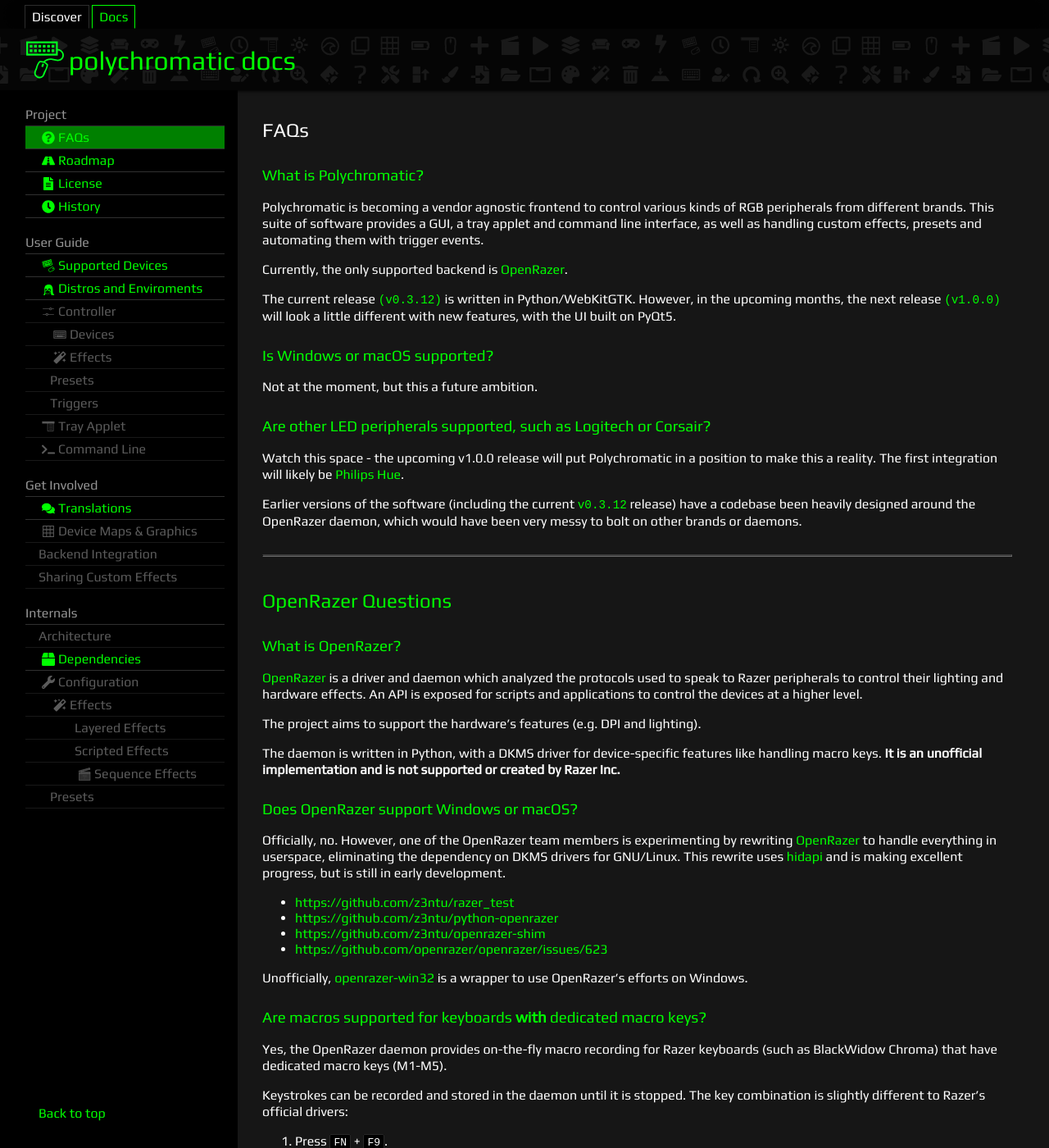
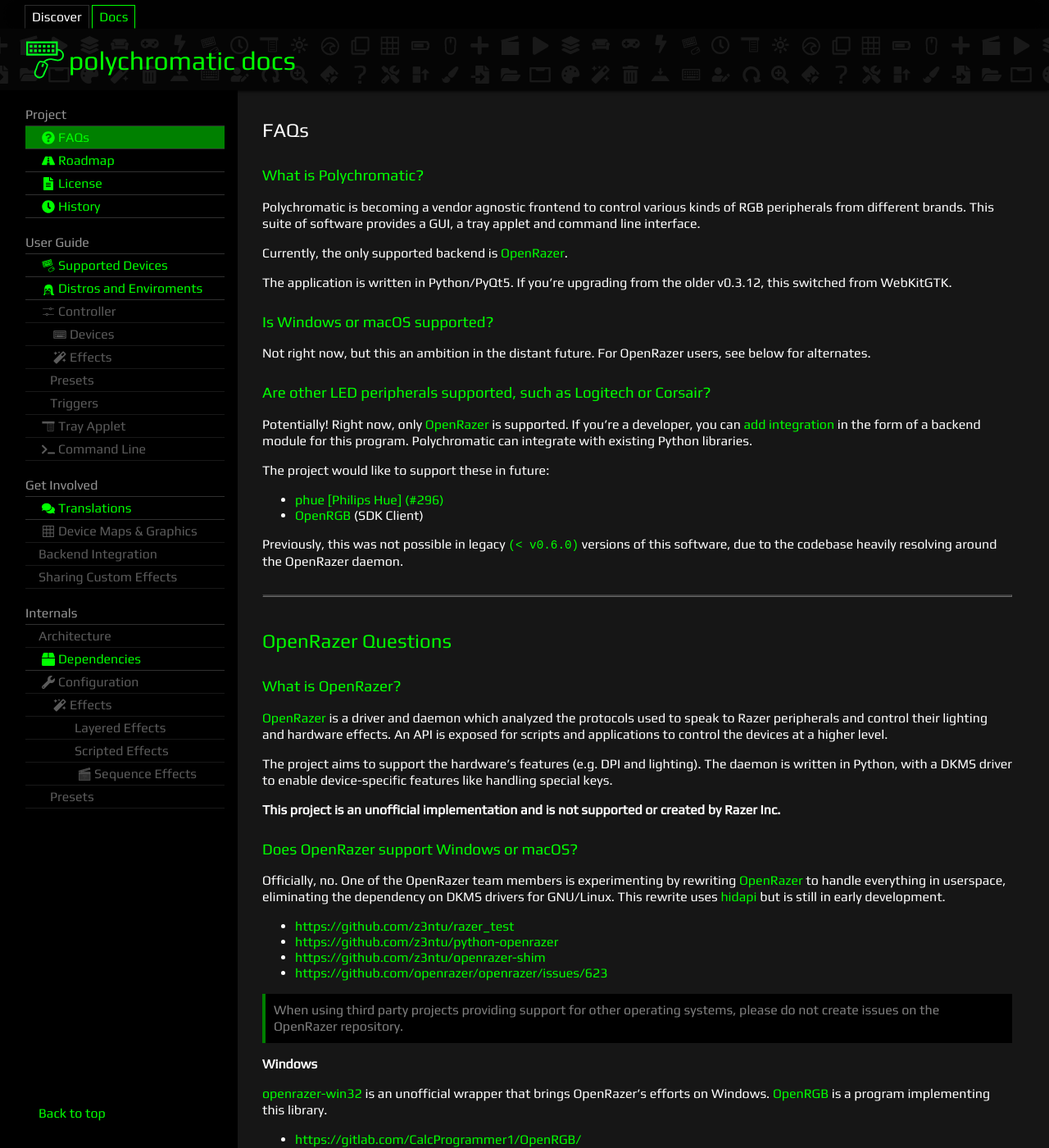
Before and after one commit to polychromatic/polychromatic-docs, a Jekyll site: the page built from pages/faqs.md, in a window 1280 px wide and 1400 px high. Shown: the whole window at 82% size. Built offline with Jekyll 4.4.1, drawn with Linux system fonts in a browser that asks for light colours; some of the changed text lies outside the part shown.

Commit message:
Update FAQs; drop v0.3.12 references

````diff
--- a/pages/faqs.md
+++ b/pages/faqs.md
@@ -9,30 +9,38 @@ class: docs
 
 Polychromatic is becoming a vendor agnostic frontend to control various kinds
 of RGB peripherals from different brands. This suite of software provides a
-GUI, a tray applet and command line interface, as well as handling custom
-effects, presets and automating them with trigger events.
+GUI, a tray applet and command line interface.
 
-Currently, the only supported backend is [OpenRazer](https://openrazer.github.io).
+<!-- , as well as handling custom
+effects, presets and automating them with trigger events. -->
 
-The current release `(v0.3.12)` is written in Python/WebKitGTK. However,
-in the upcoming months, the next release `(v1.0.0)` will look a little different
-with new features, with the UI built on PyQt5.
+Currently, the only supported backend is [OpenRazer].
+
+[OpenRazer]: https://openrazer.github.io
+
+The application is written in Python/PyQt5. If you're upgrading from the older
+v0.3.12, this switched from WebKitGTK.
 
 
 ### Is Windows or macOS supported?
 
-Not at the moment, but this a future ambition.
+Not right now, but this an ambition in the distant future.
+For OpenRazer users, see below for alternates.
 
 
 ### Are other LED peripherals supported, such as Logitech or Corsair?
 
-Watch this space - the upcoming v1.0.0 release will put Polychromatic in a position
-to make this a reality. The first integration will likely be
-[Philips Hue](https://github.com/polychromatic/polychromatic/issues/296).
+Potentially! Right now, only [OpenRazer] is supported. If you're a developer,
+you can [add integration](/backends/) in the form of a backend module for this program.
+Polychromatic can integrate with existing Python libraries.
 
-Earlier versions of the software (including the current `v0.3.12` release)
-have a codebase been heavily designed around the OpenRazer daemon, which would
-have been very messy to bolt on other brands or daemons.
+The project would like to support these in future:
+
+* [phue [Philips Hue] (#296)](https://github.com/polychromatic/polychromatic/issues/296)
+* [OpenRGB](https://gitlab.com/CalcProgrammer1/OpenRGB#openrgb-sdk) (SDK Client)
+
+Previously, this was not possible in legacy `(< v0.6.0)` versions of this software, due to
+the codebase heavily resolving around the OpenRazer daemon.
 
 
 ---
@@ -42,41 +50,55 @@ have been very messy to bolt on other brands or daemons.
 ### What is OpenRazer?
 
 [OpenRazer] is a driver and daemon which analyzed the protocols used to speak
-to Razer peripherals to control their lighting and hardware effects. An
+to Razer peripherals and control their lighting and hardware effects. An
 API is exposed for scripts and applications to control the devices at a higher level.
 
 The project aims to support the hardware's features (e.g. DPI and lighting).
+The daemon is written in Python, with a DKMS driver to enable device-specific
+features like handling special keys.
 
-The daemon is written in Python, with a DKMS driver for device-specific
-features like handling macro keys. **It is an unofficial implementation and is
-not supported or created by Razer Inc.**
+**This project is an unofficial implementation and is not supported or created by Razer Inc.**
 
 [OpenRazer]: https://openrazer.github.io
 
 
 ### Does OpenRazer support Windows or macOS?
 
-Officially, no. However, one of the OpenRazer team members is experimenting by
+Officially, no. One of the OpenRazer team members is experimenting by
 rewriting [OpenRazer] to handle everything in userspace, eliminating
 the dependency on DKMS drivers for GNU/Linux. This rewrite uses [hidapi](https://github.com/signal11/hidapi)
-and is making excellent progress, but is still in early development.
+but is still in early development.
 
 * <https://github.com/z3ntu/razer_test>
 * <https://github.com/z3ntu/python-openrazer>
 * <https://github.com/z3ntu/openrazer-shim>
 * <https://github.com/openrazer/openrazer/issues/623>
 
-Unofficially, [openrazer-win32](https://github.com/CalcProgrammer1/openrazer-win32)
-is a wrapper to use OpenRazer's efforts on Windows.
+> When using third party projects providing support for other operating systems,
+> please do not create issues on the OpenRazer repository.
+
+**Windows**
+
+[openrazer-win32](https://github.com/CalcProgrammer1/openrazer-win32)
+is an unofficial wrapper that brings OpenRazer's efforts on Windows. [OpenRGB](https://openrgb.org/)
+is a program implementing this library.
+
+* <https://gitlab.com/CalcProgrammer1/OpenRGB/>
+
+**macOS**
+
+There is an Electron-based project which ports devices individually from OpenRazer.
+
+* <https://github.com/1kc/razer-macos>
 
 
 ### Are macros supported for keyboards **with** dedicated macro keys?
 
 Yes, the OpenRazer daemon provides on-the-fly macro recording for Razer
 keyboards (such as BlackWidow Chroma) that have dedicated macro keys (M1-M5).
+Keystrokes can be recorded and stored in the daemon until it is stopped.
 
-Keystrokes can be recorded and stored in the daemon until it is stopped.
-The key combination is slightly different to Razer's official drivers:
+> **Note:** The key combination is slightly different to Razer's official drivers.
 
 1. Press <kbd>FN</kbd> + <kbd>F9</kbd>.
   * The macro LED will start blinking.
@@ -98,7 +120,7 @@ locate this file and remove these lines:
 
 [/usr/lib/python3/**/openrazer_daemon/misc/key_event_management.py](https://github.com/openrazer/openrazer/blob/bd71e769d9239fc4ffac69c04cf3cc88b12d7bda/daemon/openrazer_daemon/misc/key_event_management.py#L488-L495)
 
-```
+```diff
                     if self._current_macro_bind_key is None:
 -                        # Restrict macro bind keys to M1-M5
 -                        if key_name not in ('M1', 'M2', 'M3', 'M4', 'M5'):
@@ -116,8 +138,8 @@ work with gamepads as they behave like a Chroma keyboard (default device behavio
 
 ### What is macro support like in Polychromatic?
 
-The current version `(v0.3.12)` only informs you about OpenRazer's
-on-the-fly macro recording feature. See [Can I remap keys?] below.
+The application only informs you about OpenRazer's on-the-fly macro recording
+feature. See [Can I remap keys?] below.
 
 
 ### Can I configure keys on a gamepad?
@@ -135,45 +157,43 @@ Not yet. This is a future ambition. In the meantime, other users have reported u
 * [key-mapper](https://github.com/sezanzeb/key-mapper) _(Python 3, GTK)_
 * [Keyboarding Master](https://sites.google.com/site/keyboardingmaster/) _(Java, GUI)_
 * [Pystromo](https://github.com/byrongibson/Pystromo) _(Python 2)_
-* [keyboard](https://github.com/boppreh/keyboard) _(Python 3)_
-* [mouse](https://github.com/boppreh/mouse) _(Python 3)_
+* [boppreh/keyboard] _(Python 3)_
+* [boppreh/mouse] _(Python 3)_
 
-Polychromatic intends to use `keyboard` and `mouse` projects by `boppreh` in a
-future update.
+Polychromatic intends to use [boppreh/keyboard] and [boppreh/mouse] projects in future.
 
+[boppreh/keyboard]: https://github.com/boppreh/keyboard
+[boppreh/mouse]: https://github.com/boppreh/mouse
 [Can I remap keys?]: #can-i-remap-keys
+
 
 ### Can I create my own effects?
 
-[The upcoming v1.0.0 update](/roadmap/) features new and improved effects.
-Consider testing the latest development builds if you have a non-BlackWidow
-keyboard.
+With v0.6.1, you can create your own static frames or animated sequences!
+For complex requirements, this is somewhat limiting, and so
+[the upcoming v1.0.0 future update](/roadmap/) will introduce new tools for effect creation.
 
-For now, the current version `(v0.3.12)` can set static colours for keyboards
-based on the Razer BlackWidow layout. Ideal for mapping out keys for games or applications.
+Custom effects can be created for any supported device.
 
 
 ### Can I create my own profiles?
 
 Not yet, but Polychromatic will add profile ("presets") functionality [in the upcoming v1.0.0 update](/roadmap/).
 
-Confusingly, the current version `(v0.3.12)` refers to a custom static key mappings as
-"application profile", but these are not tied to an application.
 
 
 ### When will the next version be released?
 
+> v0.6.1 is here!
+
 Check out [the roadmap](/roadmap/) to see what new and improved features
-that are on the way. A beta `(v0.6.1)` will be released once the "application profiles"
-replacement, Presets and Triggers are added, so there is no loss of functionality.
-Although, you can always [check out the branch](https://github.com/polychromatic/polychromatic/branches) earlier.
+that next. If you like to be cutting edge, consider the **edge** builds which
+comes with a "experimental" label.
 
 As with any open source project, progress can be slow at times. It's been 2 years since the
-release of `v0.3.12`, with [not just one](https://github.com/polychromatic/polychromatic/releases/tag/v0.4.0),
+release of v0.3.12, with [not just one](https://github.com/polychromatic/polychromatic/releases/tag/v0.4.0),
 or [two](https://github.com/polychromatic/polychromatic/releases/tag/v0.5.0), but **three** refactors internally!
-Things are nicely shaping into place, as the Controller is now based on PyQt5, dropping WebKitGTK.
+We're back on track, with the Controller using a desktop toolkit (PyQt5) instead
+of being based on hybrid web technologies.
 
-Rest assured, the software is definitely not dead, but there will be no minor updates for `v0.3.12`
-as the software development happened linearly.
-
-This next release will be out as soon as humanly possible!
+Future releases will be out as soon as humanly possible!
--- a/pages/supported-distros.md
+++ b/pages/supported-distros.md
@@ -56,8 +56,8 @@ If there's a dependency or packaging problem, please raise the issue on their re
 ## Tray Applet vs Desktop Environments
 
 The toolkit GTK powering some desktop environments consider "system tray" to
-be obsolete. As a result, the tray applet may work straight out of the box and
-will need additional steps.
+be obsolete. As a result, the tray applet may not work straight out of the box
+and will need additional steps.
 
 | Environment   | Distro Family | Notes                                           |
 | ------------- | ------------- | ----------------------------------------------- |
````
Also changed, not shown: pages/history.md (+2 -2 lines), pages/roadmap.md (+7 -16 lines), pages/supported-devices.md (+7 -15 lines), pages/translations.md (+0 -8 lines).
